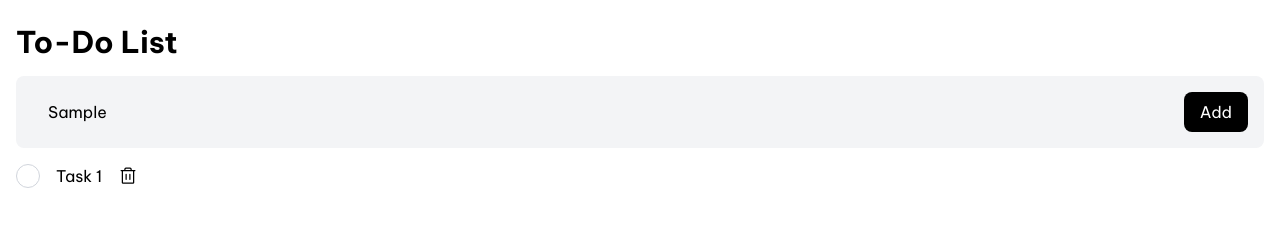
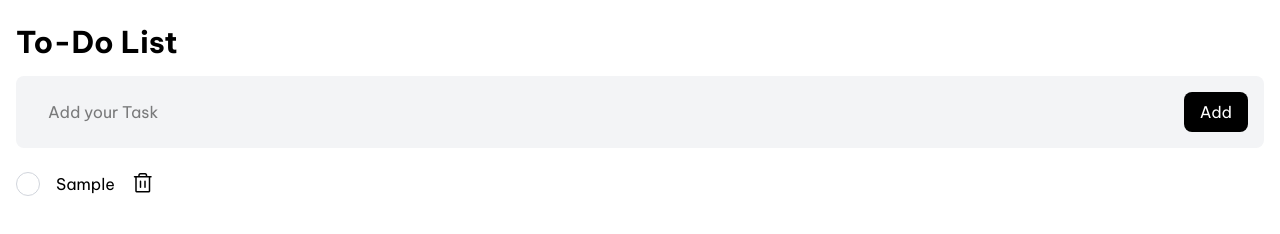
Before and after one commit to Dominionola/Routine-App, a website: page index.html in a window 1280 px wide. Both pictures are taken after typing "Sample" into the empty fields and a click on the button "Add". Drawn offline with nearby package versions, Linux system fonts and the light colour scheme.

Commit message:
complete

```diff
--- a/index.html
+++ b/index.html
@@ -42,14 +42,17 @@
       </div>
       <ul id="taskList" class="mt-4 space-y-2 rounded-lg">
         <li class="flex items-center gap-4">
-          <input
+          <!-- <input
             type="checkbox"
-            class="my-auto appearance-none w-6 h-6 bg-white border border-gray-300 rounded-full checked:bg-green-500 checked:border-transparent focus:outline-none"
+
+            onclick="checkTask(this)"
+            class="my-auto appearance-none w-6 h-6 bg-white border border-gray-300 rounded-full checked:bg-green-500 checked:border-transparent focus:outline-none cursor-pointer"
           />
           Task 1
-          <i class="ph ph-trash hover:text-red-500 cursor-pointer text-xl"></i>
+          <i onclick="deleteTask(this)" class="ph ph-trash hover:text-red-500 cursor-pointer text-2xl"></i> -->
         </li>
       </ul>
     </div>
+    <script src="main.js"></script>
   </body>
 </html>
--- /dev/null
+++ b/main.js
@@ -0,0 +1,54 @@
+function addTask() {
+  const taskInput = document.getElementById("taskInput");
+  const taskText = taskInput.value.trim();
+  const taskList = document.getElementById("taskList");
+
+  if (taskText === "") return;
+
+  // Create task item
+  const li = document.createElement("li");
+  li.className = "flex items-center gap-4";
+
+  // Checkbox
+  const checkbox = document.createElement("input");
+  checkbox.type = "checkbox";
+  checkbox.className =
+    "my-auto appearance-none w-6 h-6 bg-white border border-gray-300 rounded-full checked:bg-green-500 checked:border-transparent focus:outline-none cursor-pointer";
+  checkbox.onclick = function () {
+    checkTask(checkbox);
+  };
+
+  // Task Text
+  const textNode = document.createTextNode(taskText);
+
+  // Delete icon
+  const deleteIcon = document.createElement("i");
+  deleteIcon.className =
+    "ph ph-trash hover:text-red-500 cursor-pointer text-2xl";
+  deleteIcon.onclick = function () {
+    deleteTask(deleteIcon);
+  };
+
+  // Append elements
+  li.appendChild(checkbox);
+  li.appendChild(textNode);
+  li.appendChild(deleteIcon);
+  taskList.appendChild(li);
+
+  // Clear input
+  taskInput.value = "";
+}
+
+function checkTask(checkbox) {
+  const taskItem = checkbox.parentElement;
+  if (checkbox.checked) {
+    taskItem.classList.add("line-through", "text-gray-400");
+  } else {
+    taskItem.classList.remove("line-through", "text-gray-400");
+  }
+}
+
+function deleteTask(icon) {
+  const taskItem = icon.parentElement;
+  taskItem.remove();
+}
```
